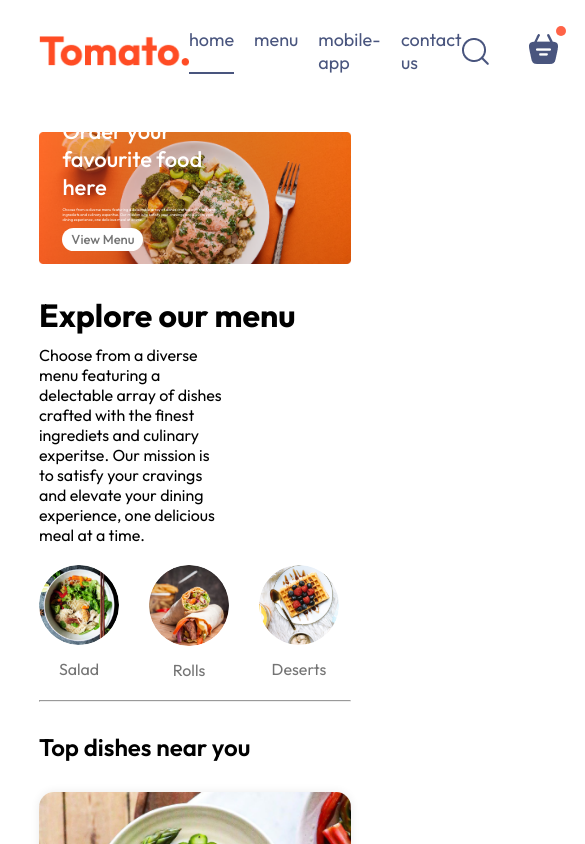
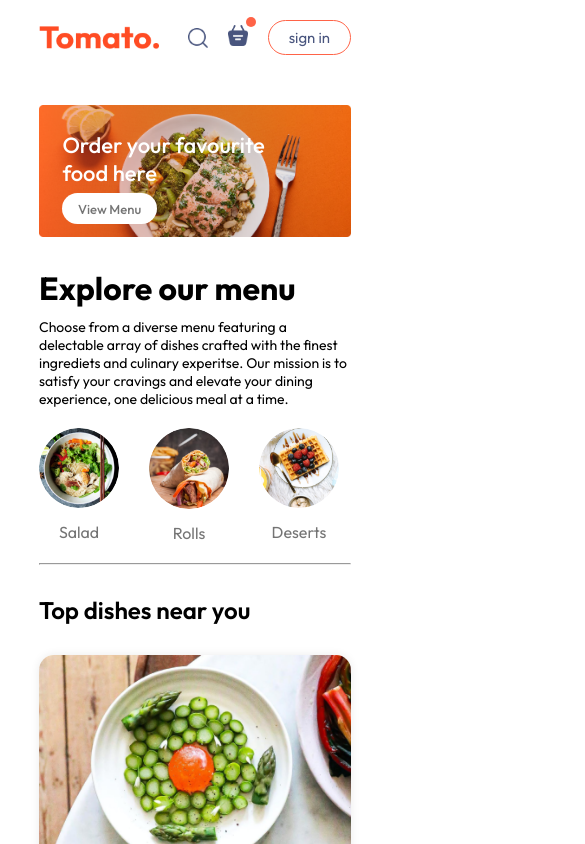
Before and after one commit to Mintu1036/FoodDelivery, a React (Vite) app: page / in a window 390 px wide. Shown: the top 844 px of the page, 585 px wide, since content can reach past the window. Built offline with nearby package versions, Linux system fonts and the light colour scheme.

Commit message:
fix: path

```diff
--- a/src/App.jsx
+++ b/src/App.jsx
@@ -1,16 +1,21 @@
-import React from 'react'
+import React, { useState } from 'react'
 import Navabr from './components/Navbar/Navbar'
 import { Route, Routes } from 'react-router-dom'
 import Home from './pages/Home/Home'
 import Cart from './pages/Cart/Cart'
 import PlaceOrder from './pages/PlaceOrder/PlaceOrder'
 import Footer from './components/Footer/Footer'
+import LoginPopup from './components/LoginPopUp/LoginPopUp'
 
 const App = () => {
+
+  const [showLogin,setShowLogin] = useState(false)
+
   return (
     <>
+    {showLogin?<LoginPopup setShowLogin={setShowLogin}/>:<></>}
      <div className='app'>
-      <Navabr/>
+      <Navabr setShowLogin={setShowLogin} />
       <Routes>
         <Route path='/' element={<Home/>} />
         <Route path='/cart' element={<Cart/>} />
--- a/src/components/ExploreMenu/ExploreMenu.css
+++ b/src/components/ExploreMenu/ExploreMenu.css
@@ -47,3 +47,9 @@
     border: 4px solid tomato;
     padding: 2px;
 }
+@media (max-width:1050px) {
+    .explore-menu-text{
+        max-width: 100%;
+        font-size: 14px;
+    }
+}
--- a/src/components/FoodItem/FoodItem.css
+++ b/src/components/FoodItem/FoodItem.css
@@ -29,12 +29,15 @@
 .food-item-desc{
     color: #676767;
     font-size: 12px;
+    margin: 10px 20px;
 }
 .food-item-price{
     color: tomato;
     font-size: 22px;
     font-weight: 500;
-    margin: 10px 0px;
+    margin: 10px 20px;
+    margin-bottom: 20px
+
 }
 .food-item-img-container{
     position: relative;
--- a/src/components/Footer/Footer.css
+++ b/src/components/Footer/Footer.css
@@ -27,8 +27,7 @@
     cursor: pointer;
 }
 .footer-content-right h2, .footer-content-center h2{
-    list-style: none;
-    margin-bottom: 10px;
+    color: white;
 }
 .footer-social-icons img{
     width: 40px;
@@ -41,3 +40,13 @@
     background-color: gray;
     border: none;
 }
+@media (max-width:750px) {
+    .footer-content{
+        display: flex;
+        flex-direction: column;
+        gap: 35px;
+    }
+    .footer-copyright{
+        text-align: center;
+    }
+}
--- a/src/components/Header/Header.css
+++ b/src/components/Header/Header.css
@@ -38,3 +38,19 @@
     border-radius: 50px;
     cursor: pointer;
 }
+@media (max-width:1050px) {
+    .header-contents{
+        max-width: 45%;
+    }
+}
+@media (max-width:750px) {
+    .header-contents{
+        max-width: 65%;
+    }
+    .header-contents p{
+        display: none;
+    }
+    .header-contents button{
+        padding: 2vw 4vw;
+    }
+}
--- /dev/null
+++ b/src/components/LoginPopup/LoginPopup.css
@@ -0,0 +1,36 @@
+.login-popup{
+    position: absolute;
+    z-index: 1;
+    width: 100%;
+    height: 100%;
+    background-color: #00000090;
+    display: grid;
+}
+.login-popup-container{
+    place-self: center;
+    width: max(23vw,330px);
+    color: #808080;
+    background-color: white;
+    display: flex;
+    flex-direction: column;
+    gap: 25px;
+    padding: 25px 30px;
+    border-radius: 8px;
+    font-size: 14px;
+    animation: fadeIn 0.5s;
+}
+.login-popup-title{
+    display: flex;
+    justify-content: space-between;
+    align-items: center;
+    color: black;
+}
+.login-popup-title img{
+    width: 16px;
+    cursor: pointer;
+}
+.login-popup-inputs{
+    display: flex;
+    flex-direction: column;
+    gap: 20px;
+}
--- /dev/null
+++ b/src/components/LoginPopup/LoginPopup.jsx
@@ -0,0 +1,37 @@
+import React, { useState } from 'react'
+import './LoginPopup.css'
+import { assets } from '../../assets/assets'
+
+const LoginPopup = ({setShowLogin}) => {
+
+    const [currState,setCurrState] = useState("Sign Up")
+
+    return (
+        <div className='login-popup'>
+            <form className="login-popup-container">
+                <div className="login-popup-title">
+                    <h2>{currState}</h2>
+                    <img onClick={()=>setShowLogin(false)} src={assets.cross_icon} alt="" />
+                </div>
+                <div className="login-popup-inputs">
+                    {currState==="Login"?<></>:<input type="text" placeholder='Your name' required />}
+                    <input type="email" placeholder='Your email' required />
+                    <input type="password" placeholder='Your password' required />
+                </div>
+                <button>{currState==="Sign Up"?"Create account":"Login"}</button>
+                <div className="login-popup-consition">
+                    <input type="checkbox" required />
+                    <p>By continuing, i agree to the terms of use & privacy policy.</p>
+                </div>
+                {currState==="Login"
+                ?<p>Create a new account? <span onClick={()=>setCurrState("Sign up")}>Click here</span></p>
+                :<p>Already have an account?  <span onClick={()=>setCurrState("Login")}>Login here</span></p>
+                }
+
+
+            </form>
+        </div>
+    )
+}
+
+export default LoginPopup
--- a/src/components/Navbar/Navbar.css
+++ b/src/components/Navbar/Navbar.css
@@ -60,3 +60,45 @@
     top: -8px;
     right: -8px;
 }
+@media (max-width:1050px) {
+    .navbar .logo{
+        width: 140px;
+    }
+    .navbar-menu{
+        gap: 20px;
+        font-size: 17px;
+    }
+    .navbar-right{
+        gap: 30px;
+    }
+    .navbar-right img{
+        width: 22px;
+    }
+    .navbar-right button{
+        padding: 8px 25px;
+    }
+}
+@media (max-width:900px) {
+    .navbar .logo{
+        width: 120px;
+    }
+    .navbar-menu{
+        gap: 15px;
+        font-size: 16px;
+    }
+    .navbar-right{
+        gap: 20px;
+    }
+    .navbar-right img{
+        width: 20px;
+    }
+    .navbar-right button{
+        padding: 7px 20px;
+        font-size: 15px;
+    }
+}
+@media (max-width:750px) {
+    .navbar-menu{
+        display: none;
+    }
+}
--- a/src/components/Navbar/Navbar.jsx
+++ b/src/components/Navbar/Navbar.jsx
@@ -1,8 +1,9 @@
 import React, { useState } from 'react'
 import './Navbar.css'
 import { assets } from '../../assets/assets'
+import { Link } from 'react-router-dom';
 
-const Navbar = () => {
+const Navbar = ({setShowLogin}) => {
 
 const [menu,setMenu] = useState("home");
 
@@ -10,10 +11,10 @@
         <div className='navbar'>
             <img src={assets.logo} alt="" className="logo" />
             <ul className="navbar-menu">
-                <li onClick={()=>setMenu("home")} className={menu==="home"?"active":""}>home</li>
-                <li onClick={()=>setMenu("menu")} className={menu==="menu"?"active":""}>menu</li>
-                <li onClick={()=>setMenu("mobile-app")} className={menu==="mobile-app"?"active":""}>mobile-app</li>
-                <li onClick={()=>setMenu("contact us")} className={menu==="contact us"?"active":""}>contact us</li>
+                <Link to='/' onClick={()=>setMenu("home")} className={menu==="home"?"active":""}>home</Link>
+                <a href='#explore-menu' onClick={()=>setMenu("menu")} className={menu==="menu"?"active":""}>menu</a>
+                <a href='#app-download' onClick={()=>setMenu("mobile-app")} className={menu==="mobile-app"?"active":""}>mobile-app</a>
+                <a href='#footer' onClick={()=>setMenu("contact us")} className={menu==="contact us"?"active":""}>contact us</a>
             </ul>
             <div className="navbar-right">
                 <img src={assets.search_icon} alt="" />
@@ -21,7 +22,7 @@
                     <img src={assets.basket_icon} alt="" />
                     <div className="dot"></div>
                 </div>
-                <button>sign in</button>
+                <button onClick={()=>setShowLogin(true)}>sign in</button>
             </div>
         </div>
     )
--- a/src/index.css
+++ b/src/index.css
@@ -5,6 +5,7 @@
   margin: 0;
   box-sizing: border-box;
   font-family: Outfit;
+  scroll-behavior: smooth;
 }
 body{
   min-height: 100vh;
```
